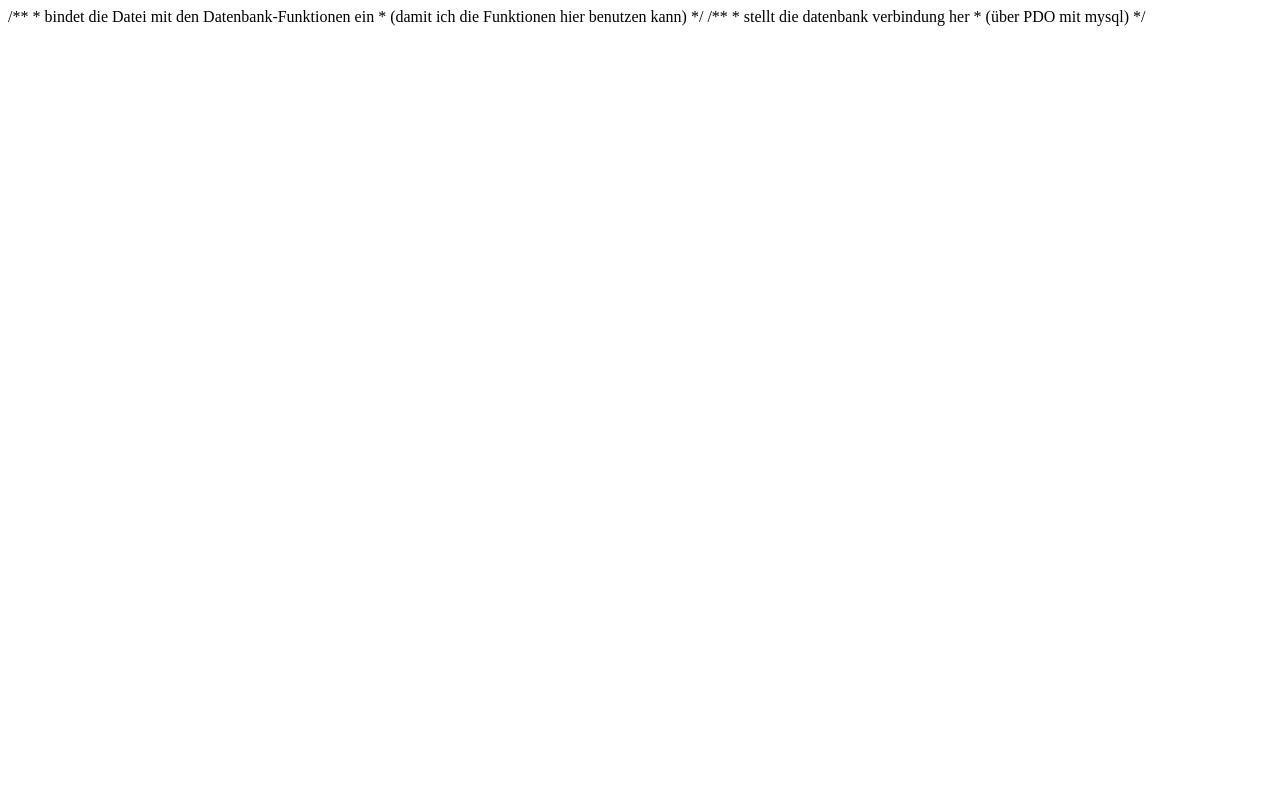
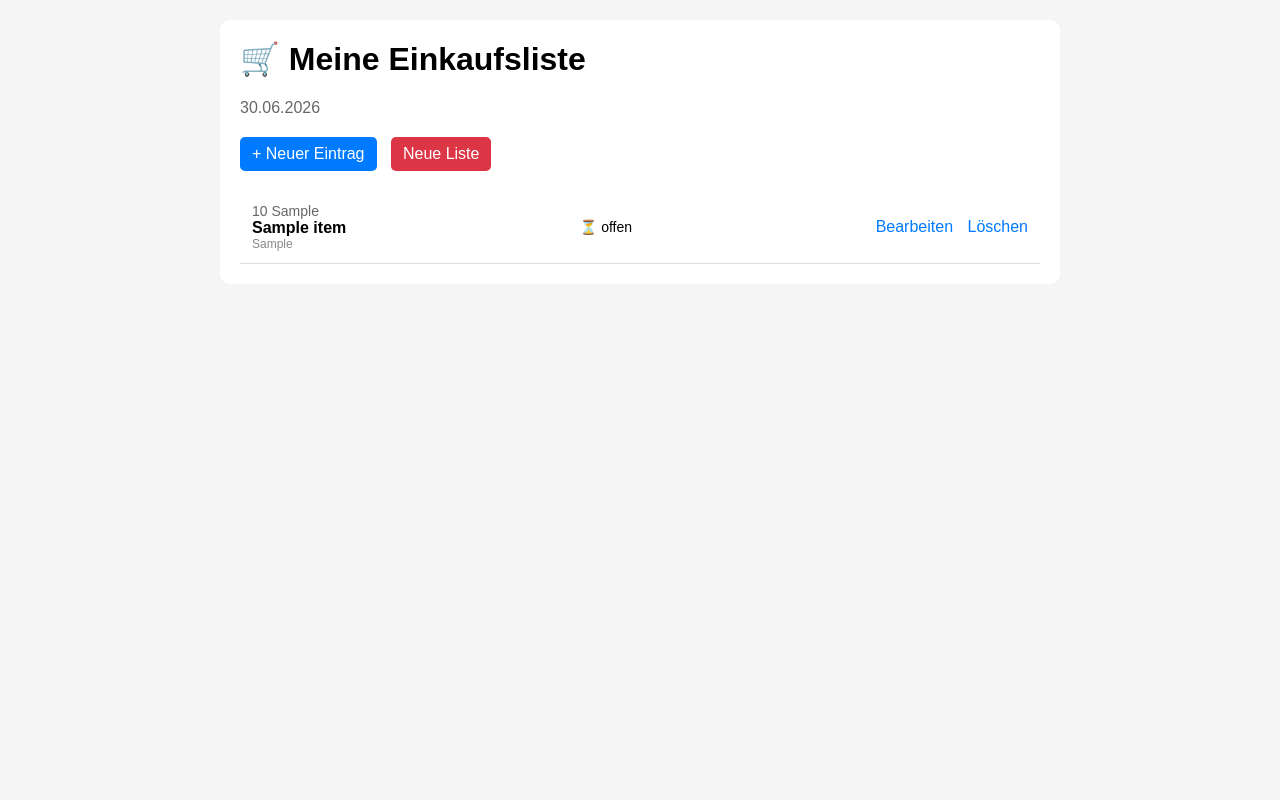
Before and after one commit to leju-bot/shopping-list, a PHP site: page /list.php in a window 1280 px wide. Run offline with PHP 8.4, Linux system fonts and the light colour scheme; tables that the repository leaves empty or names only in its code hold one stand-in row (values such as "Sample post").

Commit message:
Aufbau der Seite, Artikeldarstellung, Status Darstellung und Sicherheit

```diff
--- a/css/style.css
+++ b/css/style.css
@@ -0,0 +1,96 @@
+body {
+    font-family: Arial, sans-serif;
+    background: #f5f5f5;
+    margin: 0;
+    padding: 20px;
+}
+
+.container {
+    max-width: 800px;
+    margin: auto;
+    background: white;
+    padding: 20px;
+    border-radius: 10px;
+}
+
+h1 {
+    margin-top: 0;
+}
+
+.date {
+    color: #666;
+    margin-bottom: 20px;
+}
+
+.actions {
+    margin-bottom: 20px;
+}
+
+.btn {
+    display: inline-block;
+    padding: 8px 12px;
+    background: #007bff;
+    color: white;
+    text-decoration: none;
+    border-radius: 5px;
+    margin-right: 10px;
+}
+
+.btn.danger {
+    background: #dc3545;
+}
+
+.item {
+    display: flex;
+    justify-content: space-between;
+    align-items: center;
+    padding: 12px;
+    border-bottom: 1px solid #ddd;
+}
+
+.item.done {
+    opacity: 0.5;
+}
+
+.item.done .title {
+    text-decoration: line-through;
+}
+
+.main {
+    display: flex;
+    flex-direction: column;
+}
+
+.qty {
+    font-size: 14px;
+    color: #666;
+}
+
+.title {
+    font-size: 16px;
+}
+
+.info {
+    font-size: 12px;
+    color: #888;
+}
+
+.status {
+    font-size: 14px;
+}
+
+.buttons a {
+    margin-left: 10px;
+    text-decoration: none;
+    color: #007bff;
+}
+
+.buttons a:hover {
+    text-decoration: underline;
+}
+
+.empty {
+    color: #888;
+    text-align: center;
+    padding: 20px;
+}
--- a/inc/database.inc.php
+++ b/inc/database.inc.php
@@ -1,15 +1,14 @@
+<?php
 /**
  * stellt die datenbank verbindung her
  * (über PDO mit mysql)
  */
 
-<?php
-
 // Datenbankverbindungsdaten
 $host = "localhost";
 $dbname = "shopping_list";
 $user = "root";
-$pass = "";
+$pass = "root";
 
 // PDO Verbindung aufbauen
 try {
--- a/inc/database_functions.inc.php
+++ b/inc/database_functions.inc.php
@@ -1,4 +1,8 @@
 <?php
+/**
+ * enthält alle funktionen für die shopping items
+ * (holen, erstellen, bearbeiten, löschen und status ändern)
+ */
 
 require_once "database.inc.php";
 
--- a/index.php
+++ b/index.php
@@ -0,0 +1,3 @@
+<?php
+header("Location: list.php");
+exit;
--- a/list.php
+++ b/list.php
@@ -1,8 +1,78 @@
+<?php
 /**
  * bindet die Datei mit den Datenbank-Funktionen ein
  * (damit ich die Funktionen hier benutzen kann)
  */
 
-<?php
 require_once "inc/database_functions.inc.php";
+
+$items = getAllItems();
 ?>
+
+<!DOCTYPE html>
+<html lang="de">
+<head>
+    <meta charset="UTF-8">
+    <title>Meine Einkaufsliste</title>
+    <link rel="stylesheet" href="css/style.css">
+</head>
+<body>
+
+<div class="container">
+
+    <h1>🛒 Meine Einkaufsliste</h1>
+
+    <p class="date">
+        <?= date("d.m.Y"); ?>
+    </p>
+
+    <div class="actions">
+        <a class="btn" href="create.php">+ Neuer Eintrag</a>
+        <a class="btn danger" href="clear.php">Neue Liste</a>
+    </div>
+
+    <?php if (empty($items)): ?>
+        <p class="empty">Keine Einträge vorhanden.</p>
+    <?php else: ?>
+
+        <?php foreach ($items as $item): ?>
+
+            <?php
+                $title = htmlspecialchars($item["title"]);
+                $info = htmlspecialchars($item["information"]);
+                $done = (int)$item["status"] === 1;
+            ?>
+
+            <div class="item <?= $done ? 'done' : '' ?>">
+
+                <div class="main">
+                    <span class="qty">
+                        <?= $item["quantity"] ?> <?= $item["unit"] ?>
+                    </span>
+
+                    <strong class="title"><?= $title ?></strong>
+
+                    <?php if (!empty($info)): ?>
+                        <small class="info"><?= $info ?></small>
+                    <?php endif; ?>
+                </div>
+
+                <div class="status">
+                    <?= $done ? "✔ erledigt" : "⏳ offen" ?>
+                </div>
+
+                <div class="buttons">
+                    <a href="update.php?id=<?= $item["id"] ?>">Bearbeiten</a>
+                    <a href="delete.php?id=<?= $item["id"] ?>">Löschen</a>
+                </div>
+
+            </div>
+
+        <?php endforeach; ?>
+
+    <?php endif; ?>
+
+</div>
+
+</body>
+</html>
```
